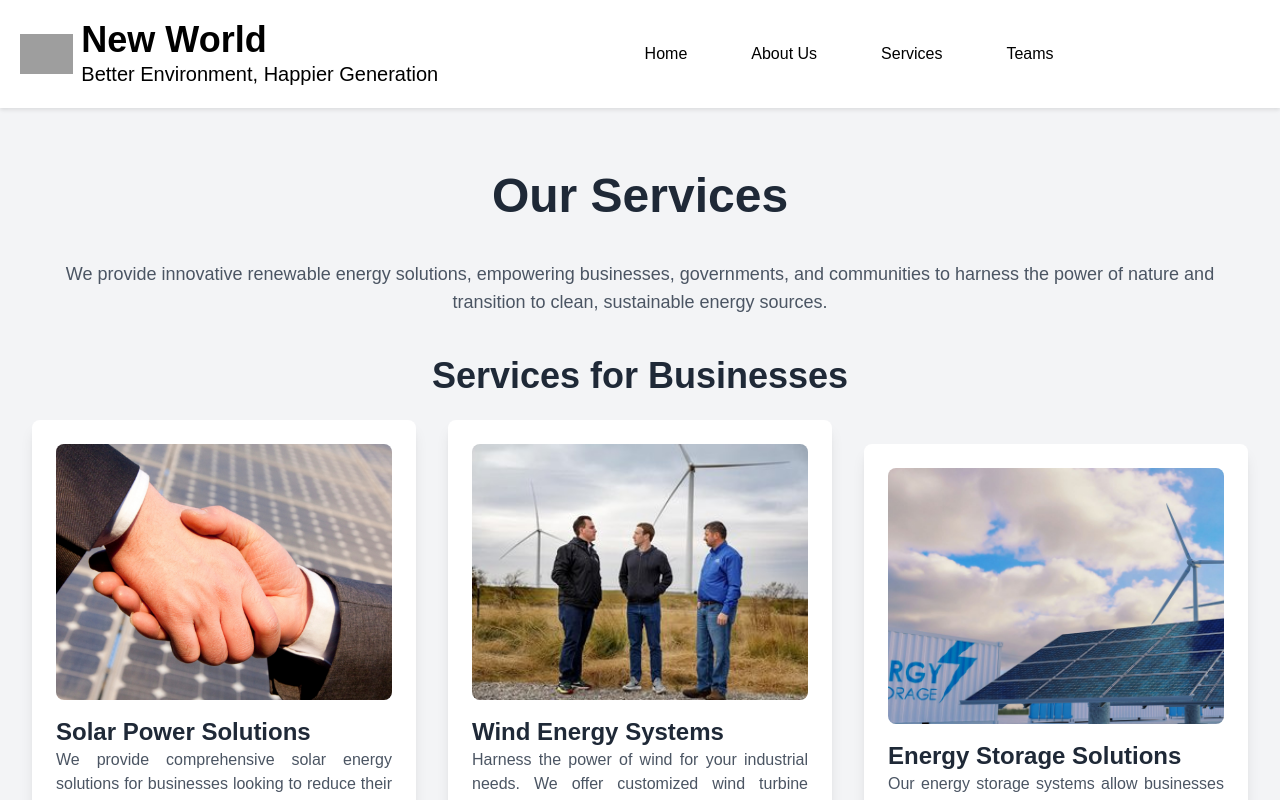
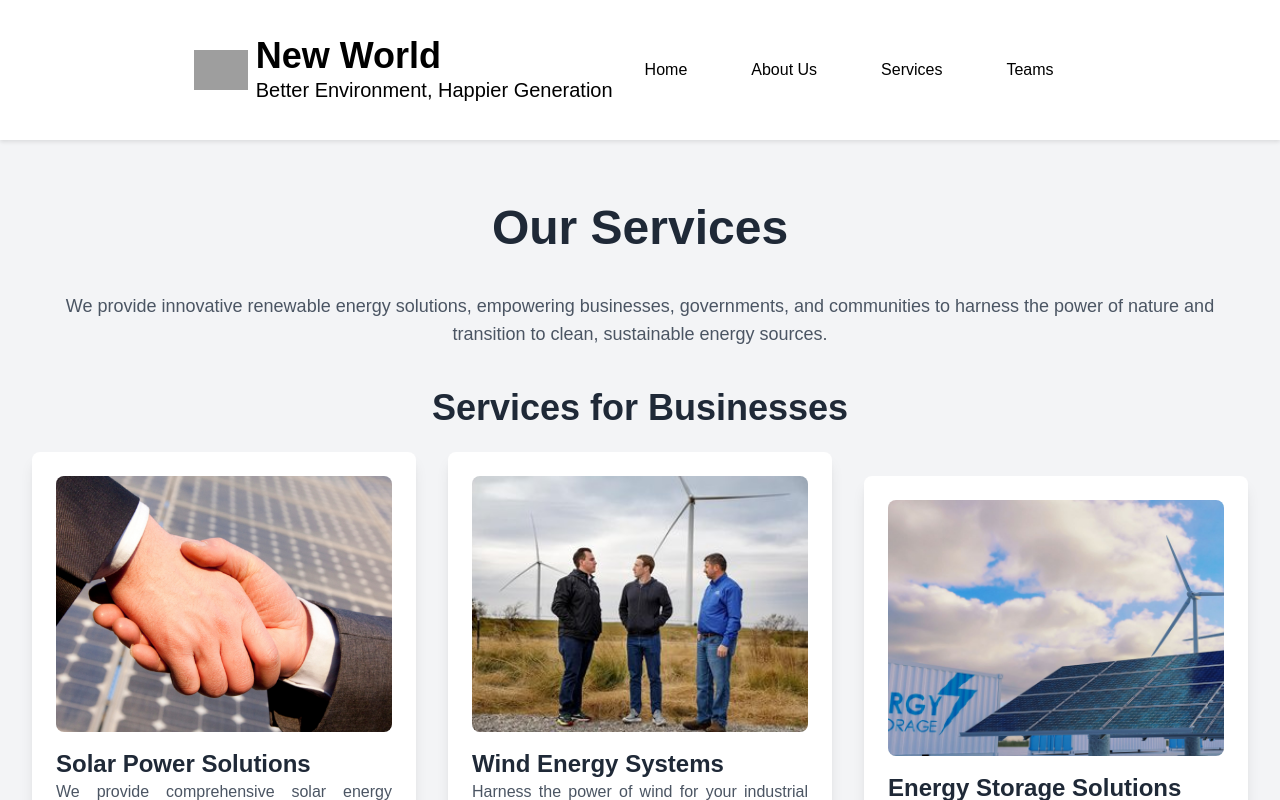
Before and after one commit to idimis/Code-challenge-2-company-web, a Next.js app: page /services in a window 1280 px wide. Shown: the top 800 px of the page. Built offline with nearby package versions, Linux system fonts and the light colour scheme; grey boxes are pictures that could not be loaded.

Commit message:
make it cleaner design

```diff
--- a/src/app/globals.css
+++ b/src/app/globals.css
@@ -15,6 +15,62 @@ body {
   display: flex;
   flex-wrap: wrap;
   justify-content: center;
+}
+
+/* Hero Text Styles */
+.hero-text {
+  position: absolute;
+  top: 50%;
+  left: 50%;
+  transform: translate(-50%, -50%);
+  color: white;
+  text-align: center;
+  z-index: 10;
+}
+
+/* Width and Margin Utilities */
+.w-80 {
+  width: 20rem;
+}
+
+.m-4 {
+  margin: 1rem;
+}
+
+/* Company Overview and Album Layout */
+
+.company-overview {
+  flex: 1;
+  padding-left: 0;
+
+}
+
+.album img {
+  border: 2px solid #4a5568;
+
+  box-shadow: 0 4px 12px rgba(0, 0, 0, 0.1);
+  width: 100%;
+  height: auto;
+}
+
+.album button {
+  position: absolute;
+  top: 50%;
+  transform: translateY(-50%);
+  background-color: rgba(255, 255, 255, 0.7);
+  border: none;
+  padding: 0.5rem;
+  cursor: pointer;
+  font-size: 24px;
+  z-index: 1;
+}
+
+.album button:first-of-type {
+  left: -30px;
+}
+
+.album button:last-of-type {
+  right: -30px;
 }
 
 
@@ -74,132 +130,3 @@ nav a:hover {
   height: 40px; /* Adjust logo size */
   margin-right: 10px; /* Space between logo and text */
 }
-
-
-/* Styles specific to the About page */
-.about-page .container {
-  display: flex;
-  flex-direction: column; /* Stack elements vertically */
-  align-items: flex-start; /* Align items to the left */
-  width: 100%; /* Ensure container takes full width */
-  max-width: 1200px; /* Optional: set a max width */
-  margin: 0 auto; /* Center the container */
-  padding: 0 2rem; /* Add horizontal padding */
-}
-
-/* Text Alignment for Sections */
-.about-page section {
-  width: 100%; /* Ensure sections take full width */
-  margin-bottom: 2rem; /* Spacing between sections */
-}
-
-/* Text Styles */
-.about-page h1,
-.about-page h2,
-.about-page h3,
-.about-page p {
-  text-align: left; /* Align text to the left */
-  color: #333; /* Consistent text color */
-  margin: 0; /* Remove default margins */
-}
-
-/* Headings */
-.about-page h1 {
-  font-size: 2.5rem; /* Adjust heading sizes */
-  font-weight: bold;
-  margin-bottom: 1rem; /* Space below main heading */
-}
-
-.about-page h2 {
-  font-size: 2rem; /* Adjust subheading sizes */
-  font-weight: semi-bold;
-  margin-bottom: 0.5rem; /* Space below subheadings */
-
-}
-
-
-.about-page h3 {
-  font-size: 1.5rem; /* Adjust smaller heading sizes */
-  font-weight: bold;
-  margin-bottom: 0.5rem; /* Space below smaller headings */
-}
-
-/* Paragraphs */
-.about-page p {
-  font-size: 1rem; /* Set a base font size for paragraphs */
-  line-height: 1.5; /* Improve readability */
-  color: #666; /* Use a lighter color for body text */
-}
-
-/* Call to Action Styles */
-.about-page .bg-blue-600 {
-  padding: 1rem; /* Add padding for call to action */
-  border-radius: 0.5rem; /* Rounded corners */
-}
-
-/* Adjust Footer and Header Spacing */
-.about-page footer,
-.about-page header {
-  padding: 1rem 0; /* Padding top and bottom */
-}
-
-/* Services Section Styles */
-
-.services-section {
-  padding: 2rem 0; /* Padding untuk section */
-  max-width: 1440px; /* Set max width for the section */
-  margin: 0 auto; /* Center section */
-}
-
-.service-item {
-  display: flex; /* Align image and text side by side */
-  flex-direction: column; /* Set direction to column for content */
-  align-items: center; /* Center items vertically */
-  width: calc(33.333% - 2rem); /* Set width for three items in a row */
-  margin: 1rem; /* Space between service items */
-}
-
-/* Optional: Styling for Images */
-.service-image {
-  width: 100%; /* Make image responsive */
-  max-height: 200px; /* Set max height for the image */
-  object-fit: cover; /* Maintain aspect ratio of image */
-  border-radius: 8px; /* Rounded corners for images */
-}
-
-.service-description {
-  flex: 1; /* Allow description to take up remaining space */
-  text-align: center; /* Center text for better alignment */
-}
-
-
-/* Ensure responsiveness */
-@media (min-width: 768px) {
-  .service-item {
-    flex-direction: row; /* Align items in a row on larger screens */
-    justify-content: flex-start; /* Align items to the left */
-    width: calc(33.333% - 2rem); /* Set width for three items in a row */
-    margin-right: 1rem; /* Space between items */
-  }
-
-  .service-item:last-child {
-    margin-right: 0; /* Remove right margin from the last item */
-  }
-
-  .service-image {
-    width: 30%; /* Set width for the image */
-    margin-right: 1rem; /* Space between image and text */
-  }
-
-  .service-description {
-    text-align: left; /* Left align description text */
-  }
-}
-
-  .three-canvas-container {
-  position: relative; /* Ensure it can be positioned */
-  width: 100%; /* Full width of the parent */
-  height: 100vh; /* Full height of the viewport */
-  overflow: hidden; /* Prevent scrollbars from appearing */
-  z-index: 1; /* Ensure it appears on top of other elements if necessary */
-}
--- a/src/components/AboutSection.tsx
+++ b/src/components/AboutSection.tsx
@@ -13,8 +13,8 @@ const AboutSection = () => {
           <h2 className="text-4xl font-bold">About Us</h2>
           <p className="mt-4 text-lg text-justify">
             We are a leading renewable energy company committed to providing sustainable solutions
-            that empower communities and protect the environment. Our innovative approach
-            has made us a trusted partner in the energy sector worldwide.
+            that empower communities and protect the environment. Our innovative approach has made us a trusted partner in the energy sector worldwide.
+            With a dedicated team of experts, we continually strive to advance our technologies and develop impactful projects that contribute to a greener future for all.
           </p>
         </div>
 
@@ -28,7 +28,7 @@ const AboutSection = () => {
 
         <a
           href="/about"
-          className="mt-6 inline-block px-4 py-2 border border-gray-300 text-gray-700 font-semibold rounded hover:bg-gray-100 transition"
+          className=" px-2 py-2 border border-gray-300 text-gray-700 font-semibold rounded hover:bg-gray-100 transition"
         >
           Learn More
         </a>
--- a/src/components/Footer.tsx
+++ b/src/components/Footer.tsx
@@ -1,11 +1,16 @@
 import React from 'react';
 
 const Footer = () => {
+  const email = "your-email@example.com"; // Replace with your email address
+  const subject = "Inquiry"; // Customize the subject line
+  const body = "Hello,\n\nI would like to inquire about..."; // Default body text
+  const mailtoLink = `mailto:${email}?subject=${encodeURIComponent(subject)}&body=${encodeURIComponent(body)}`;
+
   return (
-    <footer className="flex flex-col p-5">
+    <footer className="max-w-[1440px] mx-auto flex flex-col p-5">
       {/* Left Section */}
-      <div className="bg-purple-200 p-2 h-12 text-xl font-bold font-serif">
-        For inquiries, please feel free to <span className="underline">contact us via email</span>.
+      <div className="p-2 h-12 text-xl font-bold">
+        For inquiries, please feel free to <a href={mailtoLink} className="underline">contact us via email</a>.
       </div>
 
       {/* Right Section */}
@@ -19,7 +24,7 @@ const Footer = () => {
             <span>|</span>
             <a href="#" className="text-white no-underline">About Us</a>
             <span>|</span>
-            <a href="#" className="text-white no-underline">Contact</a>
+            <a href={mailtoLink} className="text-white no-underline">Contact</a>
           </div>
         </div>
       </div>
--- a/src/components/Header.tsx
+++ b/src/components/Header.tsx
@@ -2,20 +2,25 @@ import Link from 'next/link';
 
 const Header = () => {
   return (
-    <header className="flex flex-col md:flex-row items-center justify-between p-5 bg-white text-black">
-      <div className="flex items-center mb-4 md:mb-0">
+    <header className="bg-white text-black">
+      <div className="max-w-[1440px] mx-auto flex items-center justify-between p-5">
+        {/* Left Section: Logo and Company Name */}
+        <div className="flex items-center ml-0"> {/* Remove margin-left */}
           <img src="/logo.png" alt="Company Logo" className="h-10" />
           <div className="ml-2">
             <h1 className="text-3xl md:text-4xl font-bold">New World</h1>
             <h2 className="text-lg md:text-xl">Better Environment, Happier Generation</h2>
           </div>
         </div>
-      <nav className="flex-1 text-center">
+
+        {/* Right Section: Navigation Links */}
+        <nav className="flex items-center">
           <Link href="/" className="mx-4 text-black hover:underline">Home</Link>
           <Link href="/about" className="mx-4 text-black hover:underline">About Us</Link>
           <Link href="/services" className="mx-4 text-black hover:underline">Services</Link>
           <Link href="/teams" className="mx-4 text-black hover:underline">Teams</Link>
         </nav>
+      </div>
     </header>
   );
 };
--- a/src/components/HeroSection.tsx
+++ b/src/components/HeroSection.tsx
@@ -4,13 +4,15 @@ import solarPanelImage from '@/public/solarpanelmeadow.png';
 
 const HeroSection = () => {
   return (
-    <div className="relative flex items-center justify-center bg-green-200 overflow-hidden h-[650px]">
-      <div className="absolute inset-0 w-full h-full z-0">
-        <Image
-          src={solarPanelImage}
-          alt="Solar Panel Field"
-          className="w-full h-full object-cover"
-        />
+    <div className="relative flex items-center justify-center overflow-hidden h-[650px]">
+      <div className="absolute inset-0 flex items-center justify-center z-0">
+        <div className="max-w-[1440px] w-full">
+          <Image
+            src={solarPanelImage}
+            alt="Solar Panel Field"
+            className="w-full h-full object-cover"
+          />
+        </div>
       </div>
 
       <div className="absolute inset-0 flex items-center justify-center z-10 text-center text-white p-5">
--- a/src/components/TeamMember.tsx
+++ b/src/components/TeamMember.tsx
@@ -9,23 +9,23 @@ interface TeamMemberProps {
 }
 
 const TeamMember: React.FC<TeamMemberProps> = ({ name, title, description, quote, linkedIn }) => {
-  // Logika untuk menentukan gambar berdasarkan nama
+
   const isMale = ['Paijo Woodgate', 'Dalimin Smith', 'Mukidi Rooney', 'Karyadi Ferdinand', 'Mulyono van Helsing'].includes(name);
-  const gender = isMale ? 'men' : 'women'; // Tentukan gender untuk gambar
+  const gender = isMale ? 'men' : 'women';
   const randomUserImage = `https://randomuser.me/api/portraits/${gender}/${Math.floor(Math.random() * 10)}.jpg`;
 
   return (
     <div className="bg-white shadow-lg p-6 rounded-lg w-full md:w-1/3 mx-4 mb-8 relative group">
       <div className="h-40 w-40 mx-auto mb-4 relative overflow-hidden rounded-full">
 
-        {/* Random image from randomuser.me, menggunakan foto orang */}
+
         <img
           src={randomUserImage}
           alt={`${name}`}
           className="h-full w-full object-cover rounded-full transition duration-300 group-hover:opacity-50"
         />
 
-        {/* LinkedIn overlay */}
+
         <a
           href={linkedIn}
           target="_blank"
```
Also changed, not shown: src/components/Article.tsx (+11 -6 lines), src/components/CompanyOverview.tsx (+14 -3 lines), src/components/ServicesSection.tsx (+6 -3 lines), src/components/TestimonialsSection.tsx (+7 -5 lines). Lines whose indentation alone changed are shown as unchanged.
